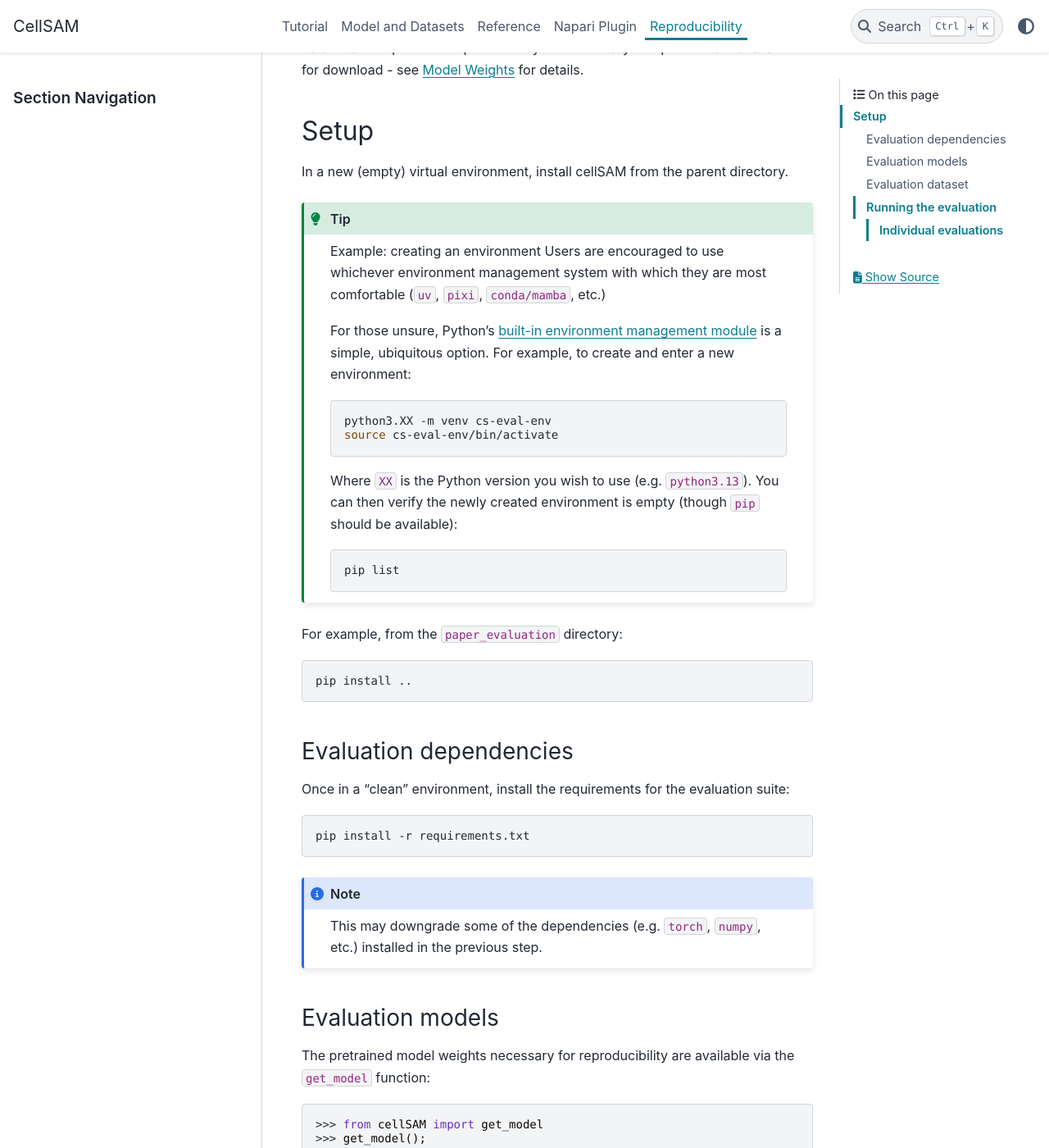
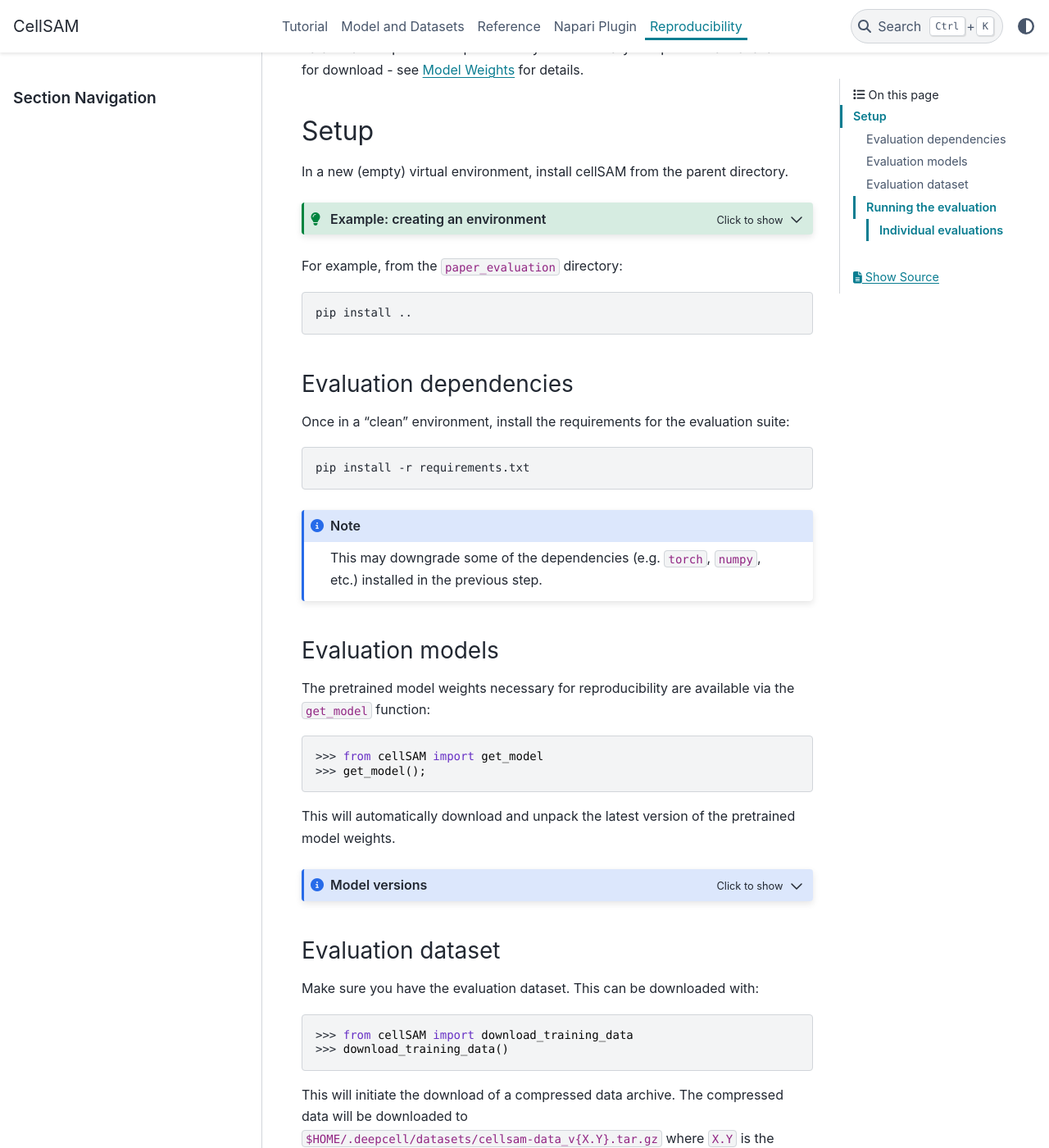
Before and after one commit to vanvalenlab/cellSAM, a Sphinx documentation site: the page built from docs/reproducibility.md, in a window 1280 px wide and 1400 px high, scrolled down 288 px. Shown: the whole window at 82% size. Built offline with Sphinx 7.4.7 and the PyData theme 0.15.4, drawn with Linux system fonts in a browser that asks for light colours; pages that are not in the unit, such as notebooks, are missing from menus; some of the changed text lies outside the part shown.

Commit message:
DOC: Spruce up admonitions.

`````diff
--- a/docs/conf.py
+++ b/docs/conf.py
@@ -59,6 +59,7 @@ extensions = [
     "sphinx.ext.autodoc",  # Docstring summaries
     "sphinx_gallery.gen_gallery",  # Example gallery
     "sphinx.ext.intersphinx",  # Cross-project documentation linking
+    "sphinx_togglebutton",  # Collapsible admonitions
     "myst_nb",  # Text-based jupyter notebooks
 ]
 
--- a/docs/reproducibility.md
+++ b/docs/reproducibility.md
@@ -15,7 +15,9 @@ details.
 
 In a new (empty) virtual environment, install cellSAM from the parent directory.
 
-````{tip} Example: creating an environment
+````{admonition} Example: creating an environment
+:class: tip dropdown
+
 Users are encouraged to use whichever environment management system with which they
 are most comfortable (`uv`, `pixi`, `conda/mamba`, etc.)
 
@@ -68,7 +70,9 @@ function:
 
 This will automatically download and unpack the latest version of the pretrained model weights.
 
-```{note} Model versions
+```{admonition} Model versions
+:class: note dropdown
+
 You may use the `version=` keyword argument for `get_model` to specify a specific
 model version for evaluation.
 
@@ -93,7 +97,9 @@ dataset version.
 See {ref}`download_models` for details.
 Once the download is complete, unpack/inflate the dataset to a desired location.
 
-````{caution} Dataset Size
+````{admonition} Dataset Size
+:class: caution dropdown
+
 The compressed data archive is 14GB in size, and inflates to 84GB when uncompressed.
 Therefore you may want to unpack the data to different location.
 Similarly, the decompression is comuptationally intensive, and may benefit from parallel
--- a/requirements.txt
+++ b/requirements.txt
@@ -14,9 +14,10 @@ tqdm
 pytest
 # Docs
 sphinx
-myst-nb
+myst-nb  # Text-based jupyter notebooks & MyST
 pydata-sphinx-theme
-sphinx-gallery
+sphinx-gallery  # For example gallery
+sphinx-togglebutton  # For collapsible admonitions
 napari
 pyqt6
 numpydoc
`````
